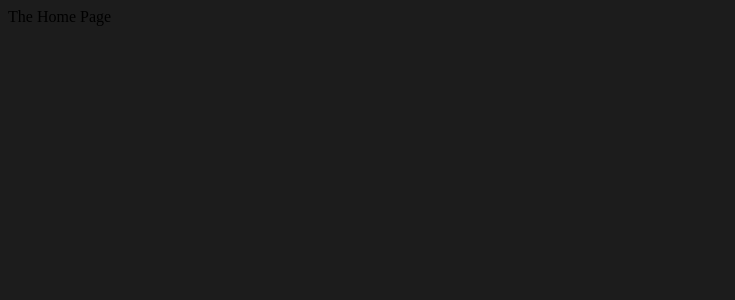
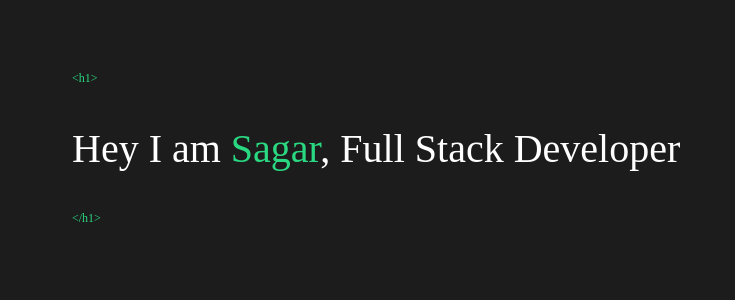
Before and after one commit to Sagar-Kap/sagarkapoor, a Nuxt app in the folder website/: page / in a window 1280 px wide. Shown: the top 300 px of the page, without its empty margins (0-735 px from the left). Built offline with nearby package versions, Linux system fonts and the light colour scheme.

Commit message:
chore: create the header for the index page (fixes #175)

```diff
--- a/website/pages/index.vue
+++ b/website/pages/index.vue
@@ -1,5 +1,11 @@
 <template>
-  <div>The Home Page</div>
+  <div class="container">
+    <header>
+      <div class="tags">&lt;h1&gt;</div>
+      <p>Hey I am <span class="highlight">Sagar</span>, Full Stack Developer</p>
+      <div class="tags">&lt;/h1&gt;</div>
+    </header>
+  </div>
 </template>
 
 <script lang="ts" setup>
@@ -12,3 +18,42 @@ useSeoMeta({
   twitterCard: "summary_large_image",
 });
 </script>
+
+<style lang="scss" scoped>
+.container {
+  padding: 2rem;
+
+  header {
+    color: #ffffff;
+    font-style: Ubuntu;
+    font-weight: 500;
+    display: flex;
+    flex-direction: column;
+
+    .tags {
+      color: #2ad881;
+      font-size: 0.75rem;
+      line-height: 0.85rem;
+    }
+
+    p {
+      font-size: 2.5rem;
+      line-height: 2.875rem;
+
+      .highlight {
+        color: #2ad881;
+      }
+    }
+  }
+
+  // iPad Mini
+  @media screen and (min-width: 768px) {
+    padding: 4rem;
+  }
+
+  // Desktop
+  @media screen and (min-width: 1440px) {
+    padding: 9rem;
+  }
+}
+</style>
```
